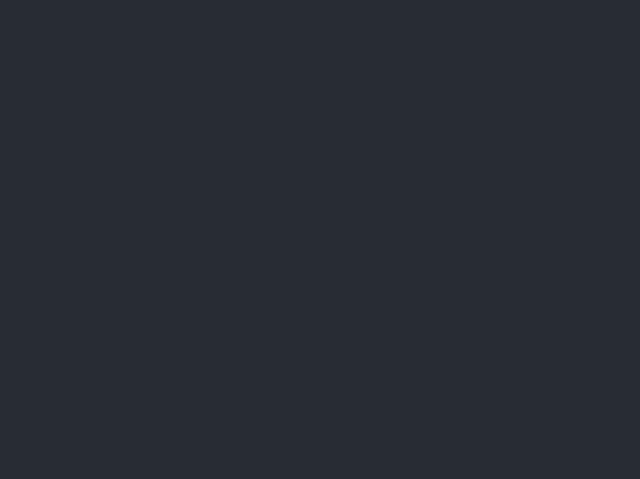
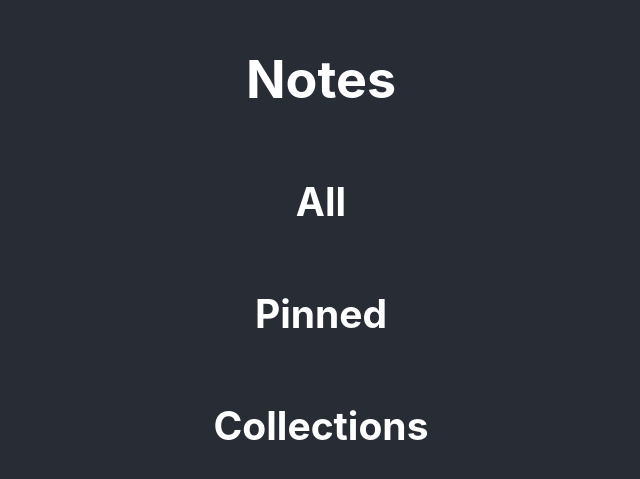
Before and after one commit to berneymark/PersonalManagementApp, a React (Create React App) app in the folder personal-management-app/: page / in a window 1280 px wide. Shown: the part 153-632 px from the top of the page, without its empty margins (319-959 px from the left). Built offline with nearby package versions, Linux system fonts and the light colour scheme.

Commit message:
Added basic headings

```diff
--- a/personal-management-app/src/App.tsx
+++ b/personal-management-app/src/App.tsx
@@ -6,7 +6,10 @@ const App: React.FC = () => {
   return (
     <div className="App">
       <header className="App-header">
-
+        <h1>Notes</h1>
+        <h2>All</h2>
+        <h2>Pinned</h2>
+        <h2>Collections</h2>
       </header>
     </div>
   );
```
